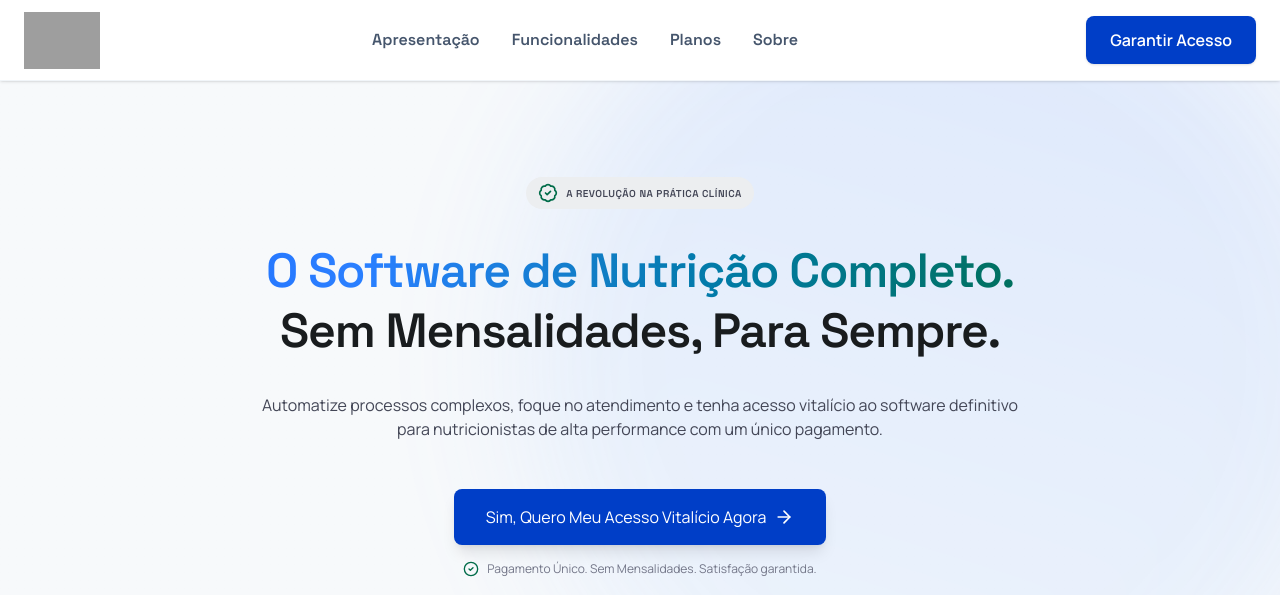
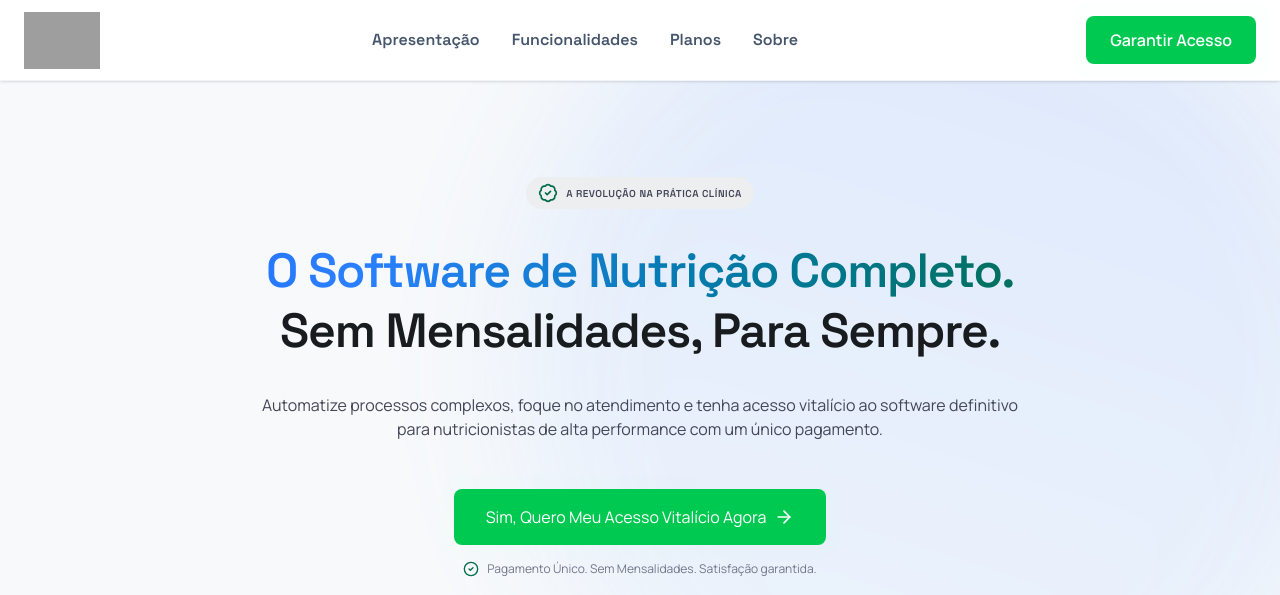
Before and after one commit to Tiago-Santos-Vieira/bodycomppage, a React (Vite) app: page / in a window 1280 px wide. Shown: the top 595 px of the page. Built offline with nearby package versions, Linux system fonts and the light colour scheme; grey boxes are pictures that could not be loaded.

Commit message:
feat: Add CTA pulse animation to buttons
Introduces a new CSS animation to visually highlight call-to-action buttons, enhancing user engagement. The animation adds a subtle pulse effect, drawing attention to the primary signup/purchase links.

```diff
--- a/src/App.tsx
+++ b/src/App.tsx
@@ -73,7 +73,7 @@ export default function App() {
             <a className="text-slate-600 font-medium hover:text-blue-500 transition-all duration-300 ease-in-out hover:opacity-80" href="#sobre">Sobre</a>
           </div>
 
-          <a href="https://pay.kiwify.com.br/chRzTuK" target="_blank" rel="noopener noreferrer" className="bg-primary text-on-primary font-button px-4 sm:px-6 py-2 sm:py-3 rounded-lg hover:bg-primary-fixed-variant transition-colors shadow-sm inline-block text-xs sm:text-sm md:text-base font-bold whitespace-nowrap ml-4">
+          <a href="https://pay.kiwify.com.br/chRzTuK" target="_blank" rel="noopener noreferrer" className="bg-green-500 text-white font-button px-4 sm:px-6 py-2 sm:py-3 rounded-lg hover:bg-green-600 transition-colors shadow-sm inline-block text-xs sm:text-sm md:text-base font-bold whitespace-nowrap ml-4 animate-cta-pulse">
             Garantir <span className="hidden sm:inline">Acesso</span>
           </a>
         </div>
@@ -122,7 +122,7 @@ export default function App() {
               </p>
 
               <div className="space-y-4 pt-4 flex flex-col items-center w-full">
-                <a href="https://pay.kiwify.com.br/chRzTuK" target="_blank" rel="noopener noreferrer" className="relative group bg-primary text-on-primary font-button px-4 py-4 md:px-8 md:py-4 rounded-lg hover:bg-primary-fixed-variant transition-colors shadow-lg hover:shadow-2xl w-full sm:w-auto flex flex-col sm:flex-row items-center justify-center space-y-2 sm:space-y-0 sm:space-x-2 overflow-hidden">
+                <a href="https://pay.kiwify.com.br/chRzTuK" target="_blank" rel="noopener noreferrer" className="relative group bg-green-500 text-white font-button px-4 py-4 md:px-8 md:py-4 rounded-lg hover:bg-green-600 transition-colors shadow-lg hover:shadow-2xl w-full sm:w-auto flex flex-col sm:flex-row items-center justify-center space-y-2 sm:space-y-0 sm:space-x-2 overflow-hidden animate-cta-pulse">
                   <div className="absolute inset-0 bg-white/20 translate-y-full group-hover:translate-y-0 transition-transform duration-300 ease-out"></div>
                   <span className="text-sm md:text-base text-center relative z-10">Sim, Quero Meu Acesso Vitalício Agora</span>
                   <ArrowRight className="w-5 h-5 hidden sm:block relative z-10 group-hover:translate-x-1 transition-transform" />
@@ -477,7 +477,7 @@ export default function App() {
                 </li>
               </ul>
 
-              <a href="https://pay.kiwify.com.br/chRzTuK" target="_blank" rel="noopener noreferrer" className="block text-center w-full bg-gradient-to-r from-primary to-blue-600 text-on-primary font-button py-4 rounded-lg hover:shadow-[0_10px_30px_rgba(0,82,255,0.3)] transition-all duration-300 transform hover:-translate-y-1 text-lg font-bold">
+              <a href="https://pay.kiwify.com.br/chRzTuK" target="_blank" rel="noopener noreferrer" className="block text-center w-full bg-gradient-to-r from-green-500 to-green-600 text-white font-button py-4 rounded-lg hover:shadow-[0_10px_30px_rgba(34,197,94,0.3)] transition-all duration-300 transform hover:-translate-y-1 text-lg font-bold animate-cta-pulse">
                 Garantir Minha Licença Vitalícia
               </a>
               <p className="mt-4 font-body-sm text-body-sm text-outline text-sm">
@@ -510,7 +510,7 @@ export default function App() {
             <div className="mt-12 text-center bg-surface-container-lowest p-8 border border-primary-container/30 rounded-2xl">
               <h3 className="font-headline-md text-xl mb-3 text-on-surface">Ainda tem dúvidas?</h3>
               <p className="font-body-sm text-on-surface-variant mb-6">Não perca mais tempo pagando mensalidades.</p>
-              <a href="https://pay.kiwify.com.br/chRzTuK" target="_blank" rel="noopener noreferrer" className="inline-flex items-center justify-center bg-primary text-on-primary font-button px-6 py-3 rounded-lg hover:bg-primary-fixed-variant transition-colors shadow-md text-base font-bold">
+              <a href="https://pay.kiwify.com.br/chRzTuK" target="_blank" rel="noopener noreferrer" className="inline-flex items-center justify-center bg-green-500 text-white font-button px-6 py-3 rounded-lg hover:bg-green-600 transition-colors shadow-md text-base font-bold animate-cta-pulse">
                 Aproveitar Oferta Única
                 <ArrowRight className="ml-2 w-5 h-5" />
               </a>
--- a/src/index.css
+++ b/src/index.css
@@ -126,4 +126,19 @@
   .animate-gradient-x {
     animation: gradient-x 3s ease infinite;
   }
+
+  @keyframes cta-pulse {
+    0% {
+      box-shadow: 0 0 0 0 rgba(34, 197, 94, 0.7);
+    }
+    70% {
+      box-shadow: 0 0 0 15px rgba(34, 197, 94, 0);
+    }
+    100% {
+      box-shadow: 0 0 0 0 rgba(34, 197, 94, 0);
+    }
+  }
+  .animate-cta-pulse {
+    animation: cta-pulse 1.5s infinite;
+  }
 }
```
